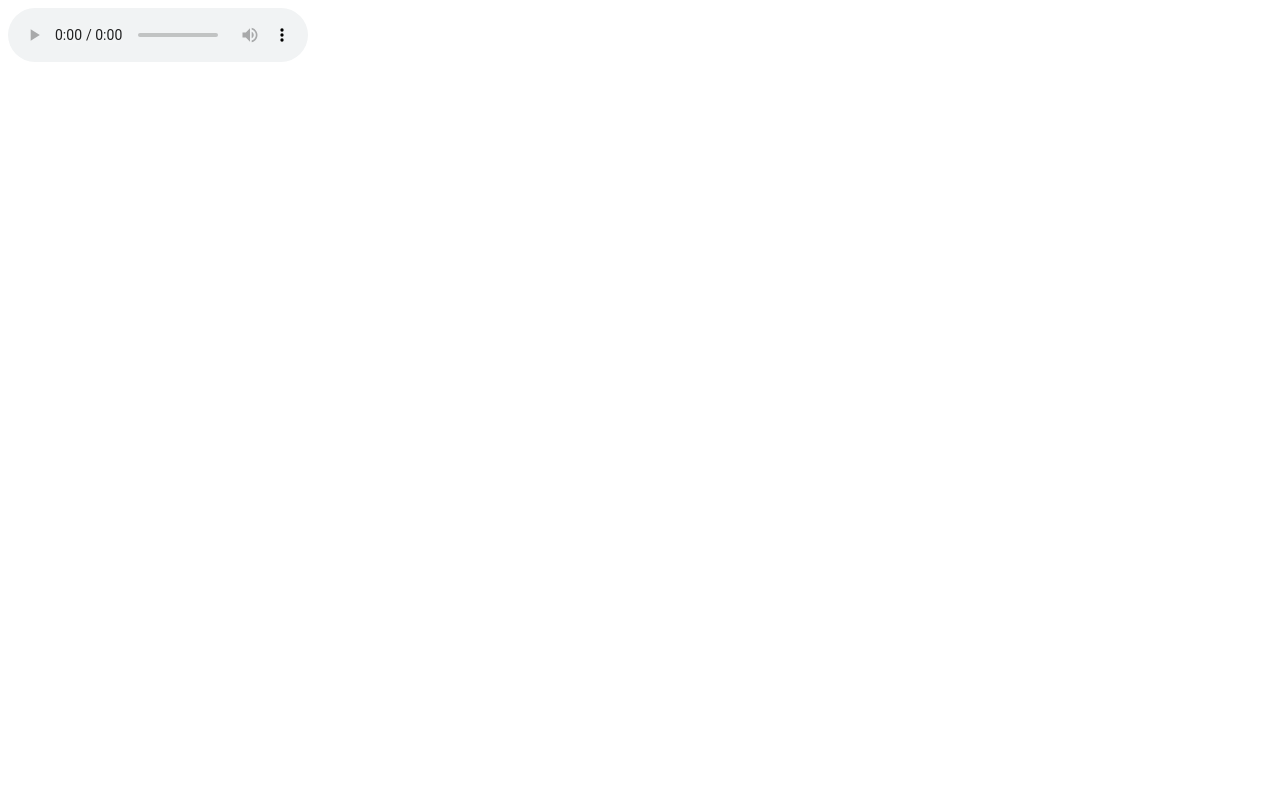
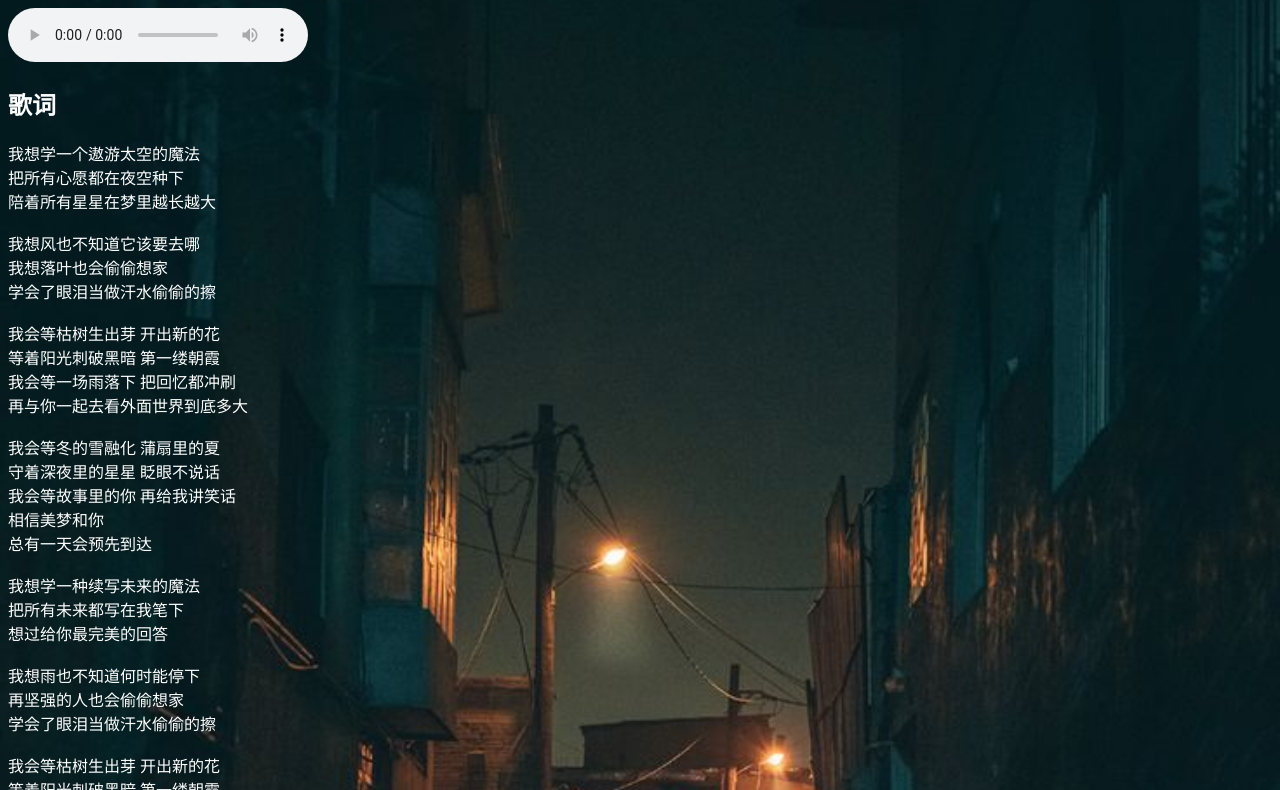
Before and after one commit to QianLI52525/qianli52525.github.io, a plain HTML site: page Music/我会等_承桓/index.html in a window 1280 px wide. Shown: the part 81-871 px from the top of the page. Drawn offline with Linux system fonts and the light colour scheme.

Commit message:
Update index.html

```diff
--- a/Music/我会等_承桓/index.html
+++ b/Music/我会等_承桓/index.html
@@ -7,7 +7,7 @@
 </head>
 <style>
 body {
-      background-image: url('wohuidengkatie.jpeg');
+      background-image: url('wohuidengbg1.jpeg');
       background-size: cover;
       background-attachment: fixed;
     }
```
